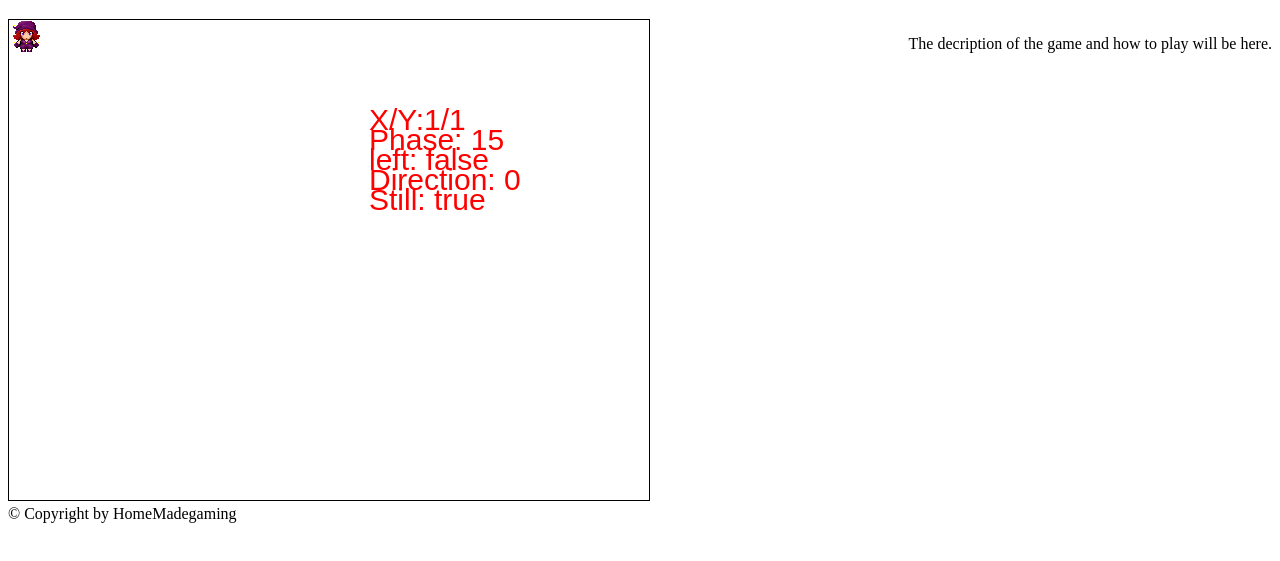
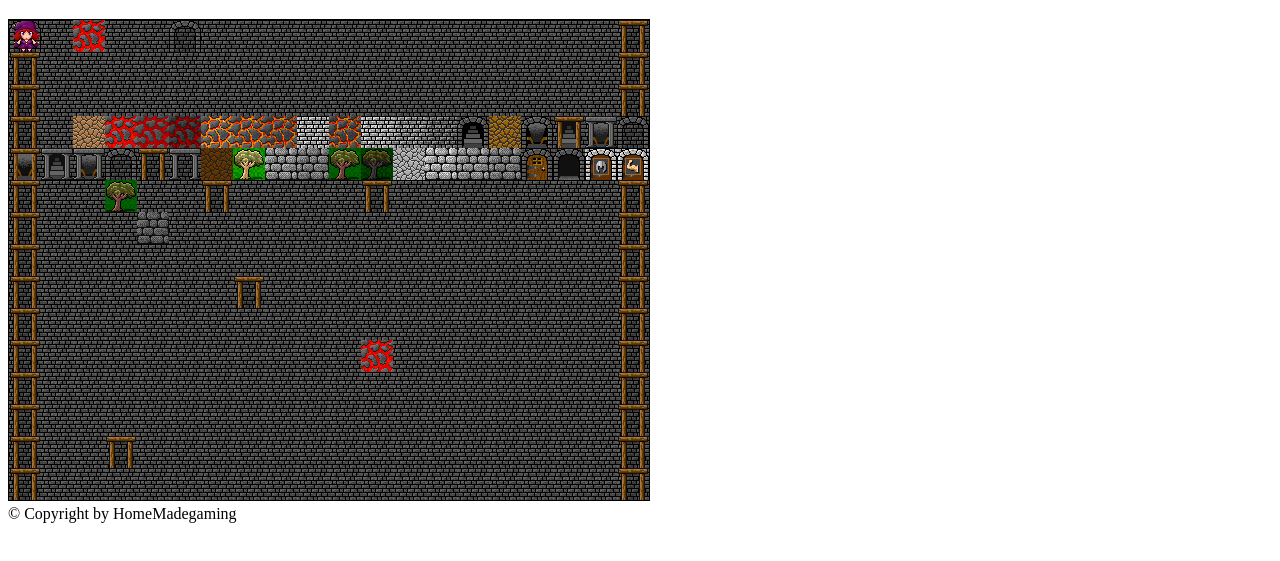
Before and after one commit to HomeMadeGaming/Rehia, a plain HTML site: page index.html in a window 1280 px wide. Shown: the part 61-622 px from the top of the page. Drawn offline with Linux system fonts and the light colour scheme.

Commit message:
Rehia 0.0.1.2
Added environment loading engine prototype. Some adjustments can be made
later to support animation. We're using a sample tileset borrowed from
the net but we'll be creating our own in time.

```diff
--- a/character.js
+++ b/character.js
@@ -4,6 +4,10 @@
 
 //Information Regarding Character
 
+
+
+
+	/*PLAYER INFORMATION*/
 var MyX=1;
 var MyY=1;
 var MyXed=1;
@@ -11,72 +15,82 @@ var MyYed=1;
 var Me = new Image();
 var MyPhase = 15;
 var MyPhaseDirection = 1;
-Me.src= "me.png";
+Me.src= "me.png";		//load image source
 var MyDirection = 0;
-var Still = true;
+var Still = true;	//Is the character moving or not
 
-function DrawMe(){//Draw the character.
-	if (!Still)
-	{
+
+
+
+
+
+	/*DRAW CHARACTER*/
+function DrawMe(){
+	if (!Still)	{
 		MyPhase += 2* MyPhaseDirection;
 	}
-	if (MyPhase>36)
-	{
+
+	if (MyPhase>36)	{
 		MyPhaseDirection = -1;
 	}
-	if (MyPhase<16 && MyPhaseDirection === -1)
-	{
+	if (MyPhase<16 && MyPhaseDirection === -1){
 		MyPhaseDirection = 1;
 		Still = true;
 	}
+	/*
 	ctx.fillStyle = "red";
 	ctx.font = "30px Arial";
 	ctx.fillText("X/Y:" + MyX + "/" + MyY, 360,110);
 	ctx.fillText("Phase: " + MyPhase, 360, 130);
 	ctx.fillText("left: " + key.left,360, 150);
 	ctx.fillText("Direction: " + MyDirection, 360,170);
-	ctx.fillText("Still: " + Still, 360, 190);
-	if (MyPhase <15)
-	{
+	ctx.fillText("Still: " + Still, 360, 190);*/
+
+	if (MyPhase <15){
 		ctx.drawImage(Me,0,(MyDirection*32) + 1,32,32,MyX,MyY,32,32);
 	}
-	if (MyPhase>14 && MyPhase<30)
-	{
+	if (MyPhase>14 && MyPhase<30){
 		ctx.drawImage(Me,32,(MyDirection*32) + 1,32,32,MyX,MyY,32,32);
 	}
-	if (MyPhase > 29)
-	{
+	if (MyPhase > 29){
 		ctx.drawImage(Me,65,(MyDirection*32) + 1,32,32,MyX,MyY,32,32);
 	}
 }
 
+
+
+
+
+
+
+
+
+	/*MOVE CHARACTER*/
 function MoveMe(){
-	if (Still)
-	{
-		if (MyX != MyXed)
-		{
-			if (MyX < MyXed)
-			{
+
+		/*IF STILL*/
+	if (Still)	{
+			/*SNAPPING TO GRID*/
+		if (MyX != MyXed){
+			if (MyX < MyXed){
 				MyX = MyXed-32;
 			}
-			if (MyX > MyXed)
-			{
+			if (MyX > MyXed){
 				MyX = MyXed+32;
 			}
 			MyXed = MyX;
 		}
-		if (MyY != MyYed)
-		{
-			if (MyY < MyYed)
-			{
+		if (MyY != MyYed){
+			if (MyY < MyYed){
 				MyY = MyYed-32;
 			}
-			if (MyY > MyYed)
-			{
+			if (MyY > MyYed){
 				MyY = MyYed+32;
 			}
 			MyYed = MyY;
 		}
+
+			/*LISTENING FOR DIRECTION*/
 		MyPhase = 15;
 		MyPhaseDirection = 1;
 		if (key.left && !key.right && !key.up && !key.down)//When Pressing Left
@@ -104,25 +118,21 @@ function MoveMe(){
 			MyPhase = 1;
 		}
 	}
-	if (!Still)
-	{
-		if (MyDirection === 0)
-		{
+
+
+		/*IF MOVING*/
+	if (!Still){
+		if (MyDirection === 0){
 			MyY += 32/30;
 		}
-		if (MyDirection === 3)
-		{
+		if (MyDirection === 3){
 			MyY -=32/30;
 		}
-		if (MyDirection === 1)
-		{
+		if (MyDirection === 1){
 			MyX -= 32/30;
 		}
-		if (MyDirection === 2)
-		{
+		if (MyDirection === 2){
 			MyX += 32/30;
 		}
 	}
-
-
 }
--- /dev/null
+++ b/environment.js
@@ -0,0 +1,26 @@
+/**
+ * @author HMG
+ */
+
+var Columns = 23;
+var Region = 1;
+var TileSet = new Image();
+TileSet.src = "tileset.png";
+
+
+	/*DRAW THE MAP*/
+
+function DrawMap(){
+	for (i = 0; i<300; i++)	{
+		var p = array[i];
+		var py = Math.floor(p/Columns);
+		var px = p%Columns;
+		var my = Math.floor(i/20);
+		var mx = i%20;
+
+		ctx.drawImage(TileSet, px*32, py*32, 32, 32, mx*32, my*32, 32, 32);
+	}
+
+
+
+}
--- a/index.html
+++ b/index.html
@@ -1,16 +1,12 @@
 <!DOCTYPE html>
 <html lang="en">
 	<head>
+		<title>World of Rehia</title>
+
 		<meta charset="utf-8">
-
-		<!-- Always force latest IE rendering engine (even in intranet) & Chrome Frame
-		Remove this if you use the .htaccess -->
 		<meta http-equiv="X-UA-Compatible" content="IE=edge,chrome=1">
-
-		<title>World of Rehia</title>
 		<meta name="description" content="An RPG powered by HTML5">
 		<meta name="author" content="HomeMadeGaming">
-
 		<meta name="viewport" content="width=device-width; initial-scale=1.0">
 
 		<!-- Replace favicon.ico & apple-touch-icon.png in the root of your domain and delete these references -->
@@ -20,25 +16,32 @@
 
 	<body>
 		<div>
+			<!--HEADING-->
 			<header>
 				<h1>World of Rehia</h1>
 			</header>
+
+			<!--MAIN CONTENT-->
 			<div id="main">
 				<canvas id="canvas" height="480" width="640" style="border:1px solid black">
 					Your browser does not support canvas element.
 				</canvas>
 			</div>
 
-			<div id="description">
-				<p>The decription of the game and how to play will be here.</p>
-			</div>
-
+			<!--FOOTER-->
 			<footer>
 				<p>
 					&copy; Copyright  by HomeMadegaming
 				</p>
 			</footer>
 
+
+			<script type="text/javascript" src="environment.js">
+
+			</script>
+			<script type="text/javascript" src="loadmap.js">
+
+			</script>
 			<script type="text/javascript" src="input.js">
 
 			</script>
--- a/input.js
+++ b/input.js
@@ -1,5 +1,8 @@
 /**
  * @author HMG
+ */
+/*
+ * KEYBOARD OBJECT
  */
 var key = {
 	d:false,
--- /dev/null
+++ b/loadmap.js
@@ -0,0 +1,33 @@
+/**
+ * @author HMG
+ */
+
+var array = [];	//declare an empty array
+
+switch (Region){
+	case 1:
+	array = [ 	023, 001, 003, 001, 001, 023, 001, 001, 001, 001, 001, 001, 001, 001, 001, 001, 001, 001, 001, 024,
+				024, 001, 001, 001, 001, 001, 001, 001, 001, 001, 001, 001, 001, 001, 001, 001, 001, 001, 001, 024,
+				024, 001, 001, 001, 001, 001, 001, 001, 001, 001, 001, 001, 001, 001, 001, 001, 001, 001, 001, 024,
+				024, 001, 002, 003, 004, 005, 006, 007, 008, 009, 010, 011, 012, 013, 014, 015, 016, 017, 018, 019,
+				020, 021, 022, 023, 024, 025, 026, 027, 028, 029, 030, 031, 032, 033, 034, 035, 036, 037, 038, 039,
+				024, 001, 001, 030, 001, 001, 024, 001, 001, 001, 001, 024, 001, 001, 001, 001, 001, 001, 001, 024,
+				024, 001, 001, 001, 050, 001, 001, 001, 001, 001, 001, 001, 001, 001, 001, 001, 001, 001, 001, 024,
+				024, 001, 001, 001, 001, 001, 001, 001, 001, 001, 001, 001, 001, 001, 001, 001, 001, 001, 001, 024,
+				024, 001, 001, 001, 001, 001, 001, 024, 001, 001, 001, 001, 001, 001, 001, 001, 001, 001, 001, 024,
+				024, 001, 001, 001, 001, 001, 001, 001, 001, 001, 001, 001, 001, 001, 001, 001, 001, 001, 001, 024,
+				024, 001, 001, 001, 001, 001, 001, 001, 001, 001, 001, 003, 001, 001, 001, 001, 001, 001, 001, 024,
+				024, 001, 001, 001, 001, 001, 001, 001, 001, 001, 001, 001, 001, 001, 001, 001, 001, 001, 001, 024,
+				024, 001, 001, 001, 001, 001, 001, 001, 001, 001, 001, 001, 001, 001, 001, 001, 001, 001, 001, 024,
+				024, 001, 001, 024, 001, 001, 001, 001, 001, 001, 001, 001, 001, 001, 001, 001, 001, 001, 001, 024,
+				024, 001, 001, 001, 001, 001, 001, 001, 001, 001, 001, 001, 001, 001, 001, 001, 001, 001, 001, 024,];
+	break;
+
+	case 2:
+
+	break;
+
+	case 3:
+
+	break;
+}
--- a/main.js
+++ b/main.js
@@ -6,25 +6,25 @@ var ctx = c.getContext("2d");
 var FPS = 60;
 var GameMode = 1;
 
-function ClearScreen(){
+function ClearScreen(){				//Clears the Screen
 	ctx.clearRect(0,0,640,480);
 }
 
-function Update(){
+function Update(){					//Update Values
 
 };
 
-function Draw(){
-
-};
-
-function tick() {
-	ClearScreen();
-	Update();
-	Draw();
+function Draw(){					//Animation and Motion
+	DrawMap();
 	DrawMe();
 	MoveMe();
 };
 
+function tick() {				//Game Tick
+	ClearScreen();
+	Update();
+	Draw();
+};
 
-window.setInterval(tick, 1000/FPS);
+
+window.setInterval(tick, 1000/FPS);		//Set Interval
--- a/rehia.css
+++ b/rehia.css
@@ -14,9 +14,6 @@ header{
 #main{
 	float: left;
 }
-#description{
-	float: right;
-}
 footer{
 	clear: both;
 }
```
Also changed, not shown: tileset.png (added).
